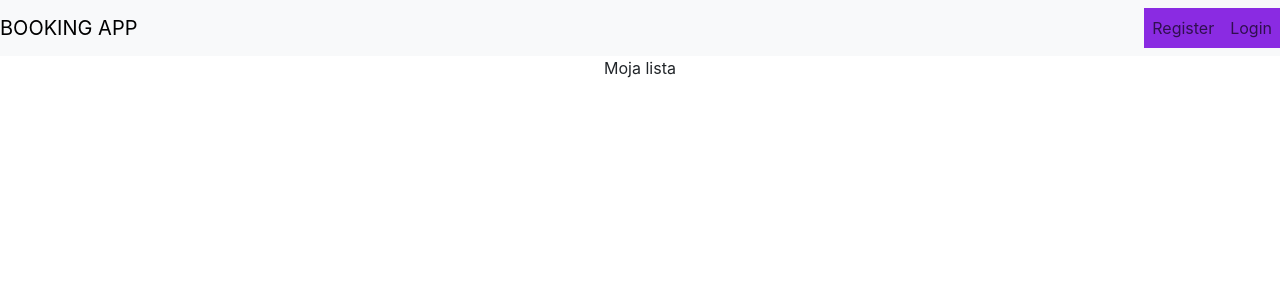
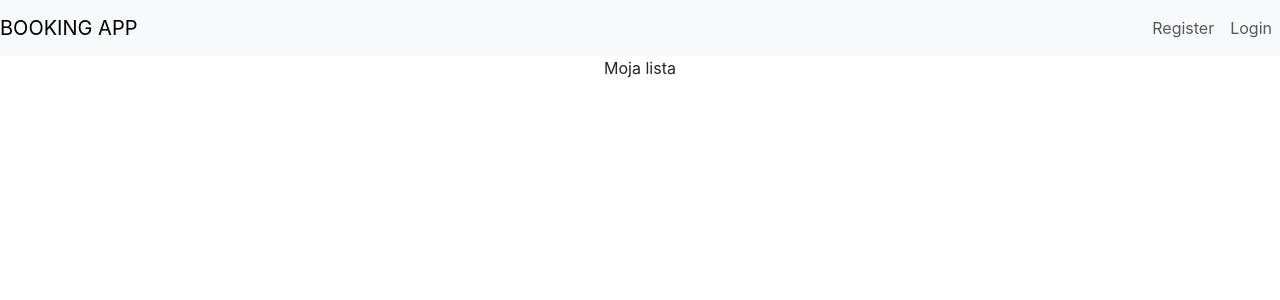
Before and after one commit to PrzemekNiton/hotel-booking, a React (Create React App) app in the folder client/: page / in a window 1280 px wide. Shown: the top 300 px of the page. Built offline with nearby package versions, Linux system fonts and the light colour scheme.

Commit message:
delte color violet

```diff
--- a/client/src/index.css
+++ b/client/src/index.css
@@ -14,5 +14,5 @@ code {
 
 .navbar-nav{
   margin-left: auto !important;
-  background-color: blueviolet;
+
 }
```
